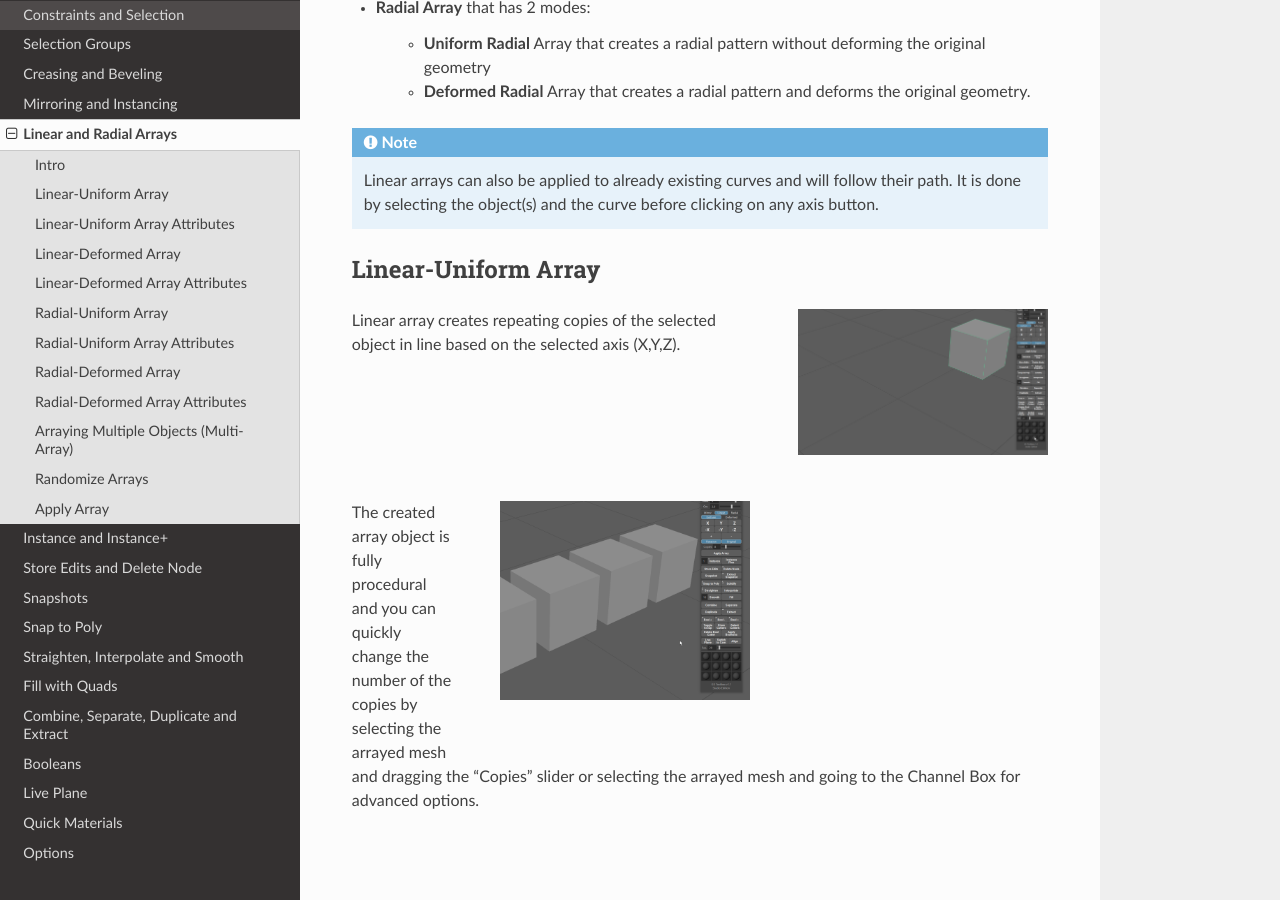
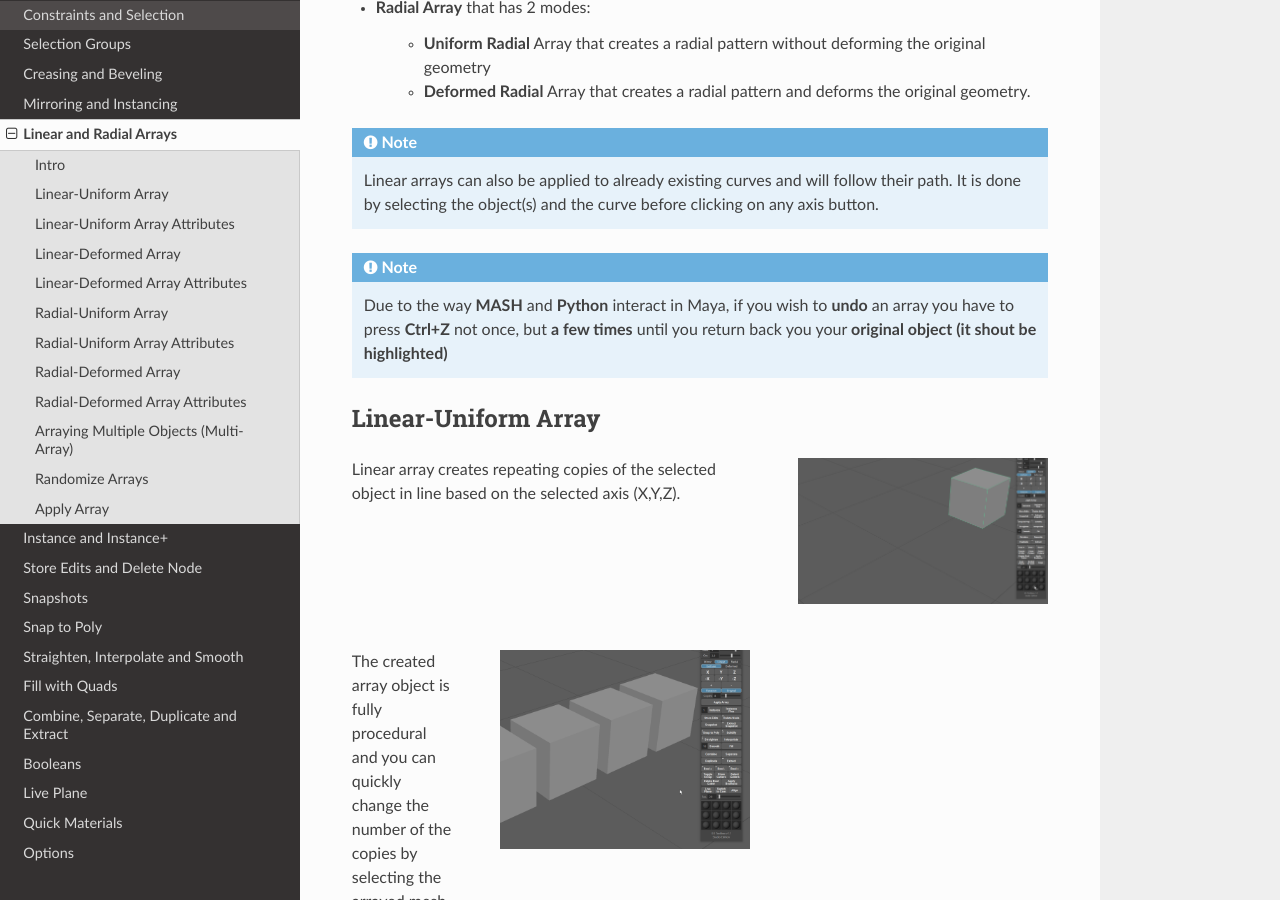
Before and after one commit to Video-Nomad/gs-toolbox-docs, a Sphinx documentation site: the page built from docs/source/linear-and-radial-arrays.rst, in a window 1280 px wide and 900 px high, scrolled down 724 px. Built offline with Sphinx 7.4.7 and the Read the Docs theme 2.0.0, drawn with Linux system fonts in a browser that asks for light colours; pages that are not in the unit, such as notebooks, are missing from menus.

Commit message:
Note about undo in Arrays

```diff
--- a/docs/source/linear-and-radial-arrays.rst
+++ b/docs/source/linear-and-radial-arrays.rst
@@ -31,6 +31,8 @@ Two types of arrays are:
     - **Deformed Radial** Array that creates a radial pattern and deforms the original geometry.
 
 .. note:: Linear arrays can also be applied to already existing curves and will follow their path. It is done by selecting the object(s) and the curve before clicking on any axis button.
+
+.. note:: Due to the way **MASH** and **Python** interact in Maya, if you wish to **undo** an array you have to press **Ctrl+Z** not once, but **a few times** until you return back you your **original object (it shout be highlighted)**
 
 Linear-Uniform Array
 ^^^^^^^^^^^^^^^^^^^^
```
